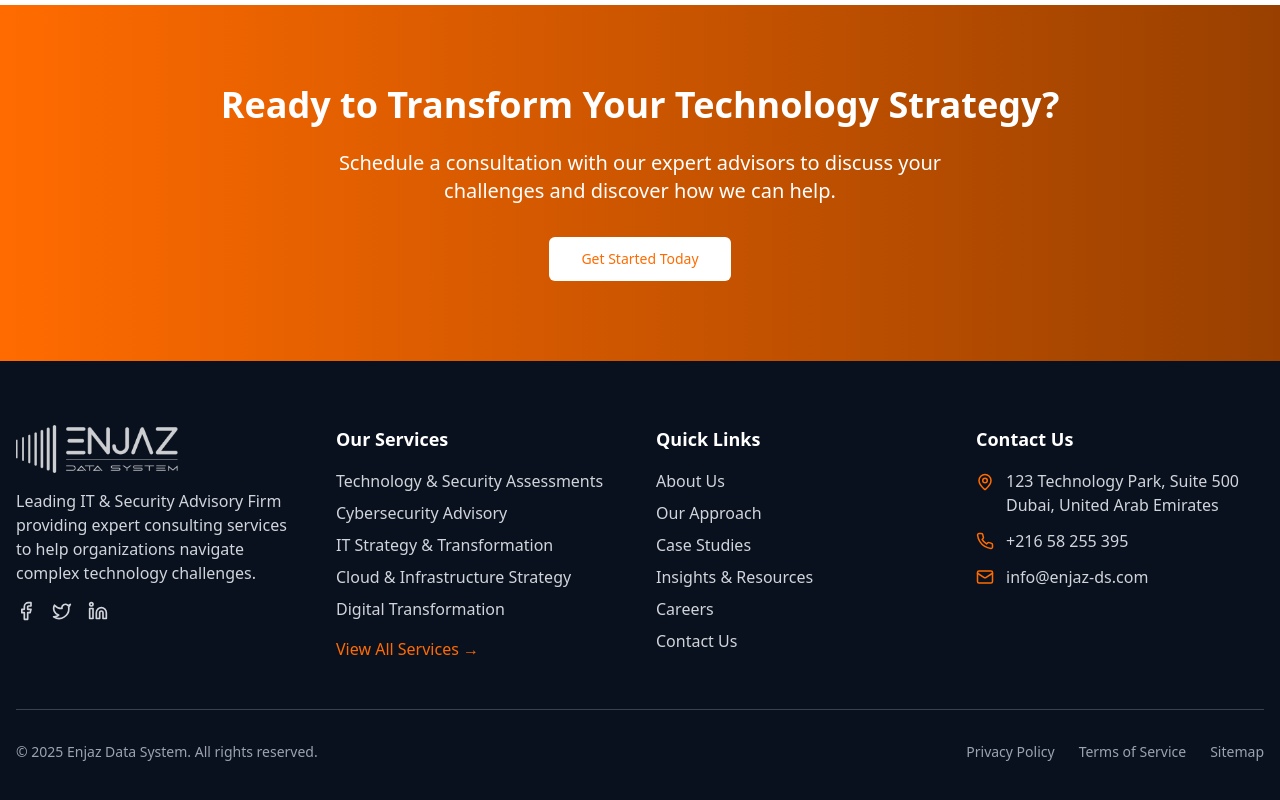
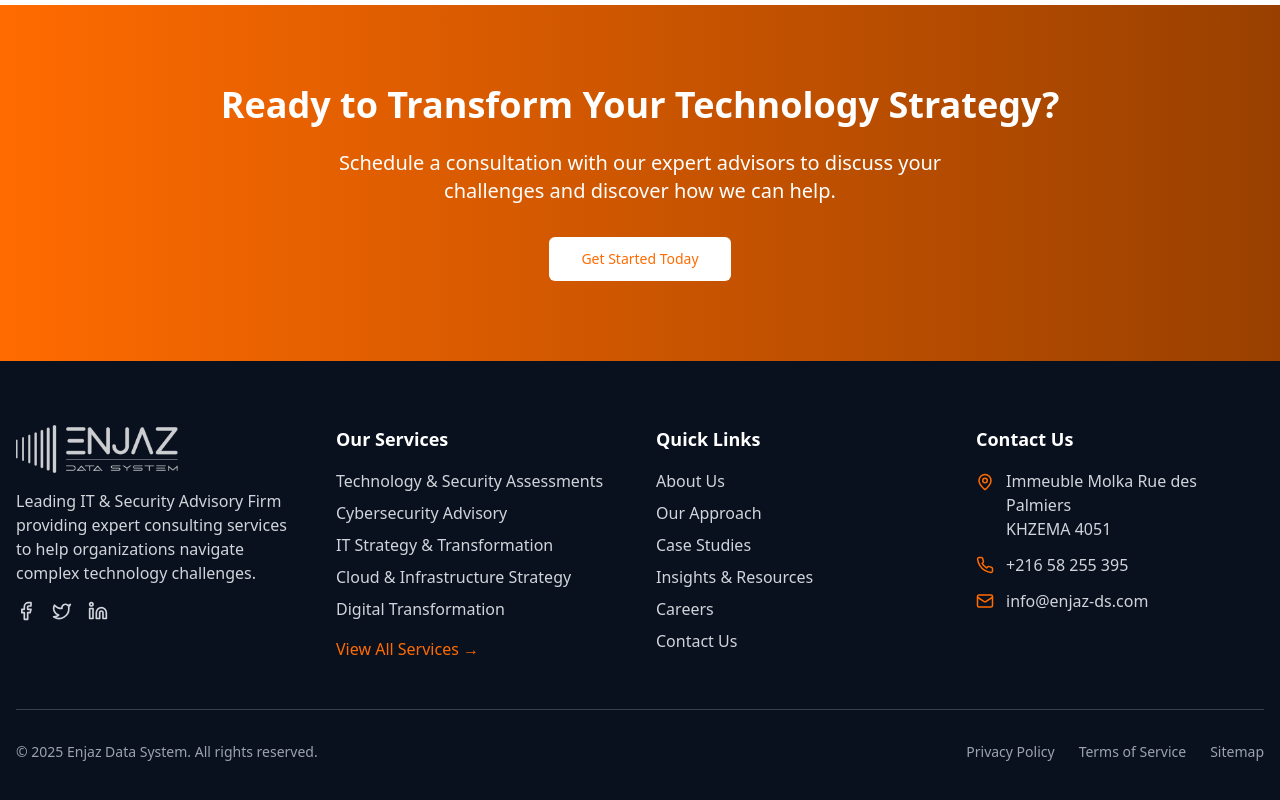
Before and after one commit to hammouda997/enjiaz, a React (Vite) app: page / in a window 1280 px wide. Shown: the part 3792-4592 px from the top of the page. Built offline with nearby package versions, Linux system fonts and the light colour scheme.

Commit message:
Update contact information
Update the address in the footer and contact page.

```diff
--- a/src/components/Footer.tsx
+++ b/src/components/Footer.tsx
@@ -1,3 +1,4 @@
+
 import { Link } from "react-router-dom";
 import { MapPin, Phone, Mail, Facebook, Linkedin, Twitter } from "lucide-react";
 const Footer = () => {
@@ -104,8 +105,8 @@ const Footer = () => {
               <div className="flex items-start space-x-3">
                 <MapPin size={18} className="text-enjaz mt-1 flex-shrink-0" />
                 <span className="text-gray-300">
-                  123 Technology Park, Suite 500<br />
-                  Dubai, United Arab Emirates
+                  Immeuble Molka Rue des Palmiers<br />
+                  KHZEMA 4051
                 </span>
               </div>
 
--- a/src/pages/Contact.tsx
+++ b/src/pages/Contact.tsx
@@ -48,8 +48,8 @@ const Contact = () => {
                   <div>
                     <h3 className="font-semibold text-navy-800">Our Office</h3>
                     <p className="text-gray-600">
-                      123 Technology Park, Suite 500<br />
-                      Dubai, United Arab Emirates
+                      Immeuble Molka Rue des Palmiers<br />
+                      KHZEMA 4051
                     </p>
                   </div>
                 </div>
```
